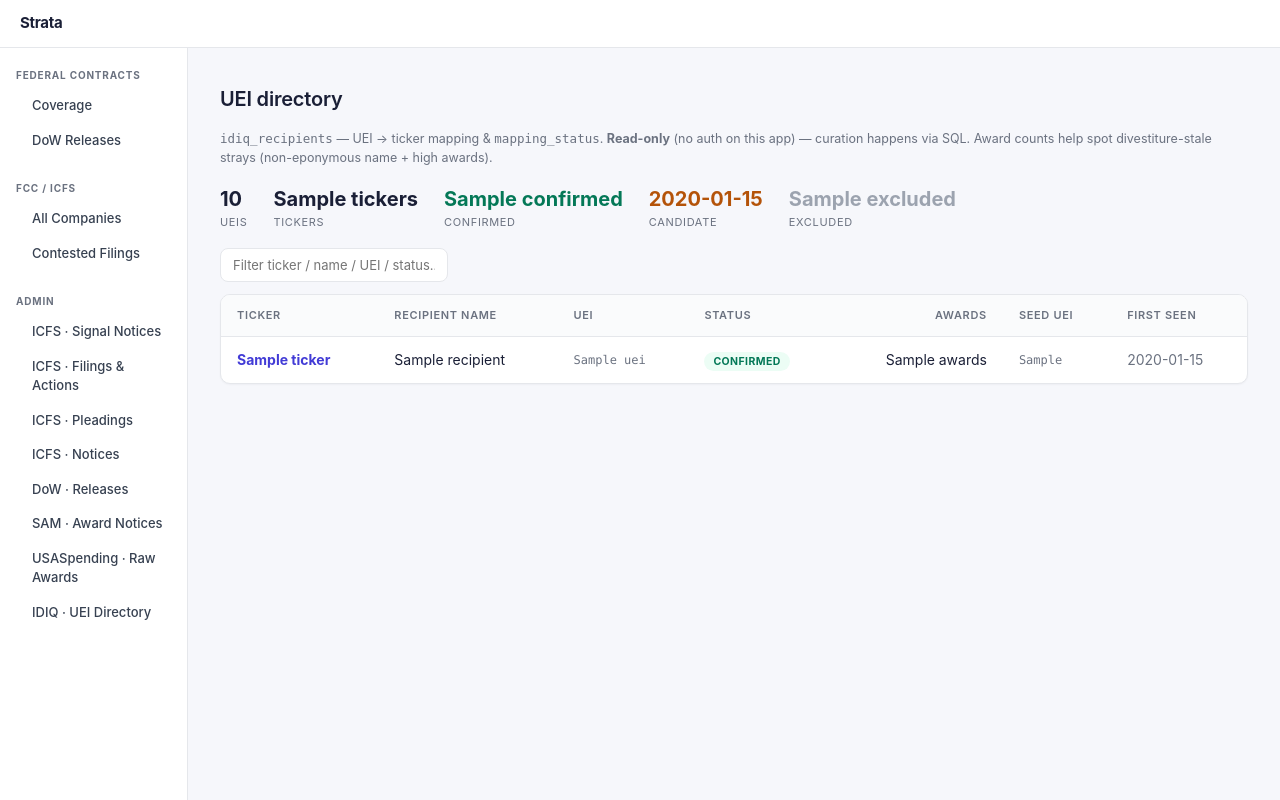
After one commit to brandonorourke/strata, a FastAPI app: template apps/api/templates/idiq_recipients.html in a window 1280 px wide. The commit adds this page. Run offline with FastAPI, Linux system fonts and the light colour scheme; the template is opened without the code that fills it: most values are stand-ins (such as "Sample title", 1, 10 or a date in 2020); parts of the project's set-up code (start-up, migrations or seed data) failed here and were passed over.

Commit message:
IDIQ Recipients page and to build update

```diff
--- a/apps/api/main.py
+++ b/apps/api/main.py
@@ -562,6 +562,45 @@ async def coverage_index(request: Request, sort: str = "undrawn"):
     return templates.TemplateResponse("coverage.html", {
         "request": request, "title": "Coverage — Federal Contracts",
         "companies": companies, "totals": totals, "sort": sort, "today": today,
+    })
+
+
+@app.get("/admin/idiq/recipients")
+async def idiq_recipients_admin(request: Request):
+    """Read-only view of the idiq_recipients UEI→ticker directory + mapping_status.
+    This app has no auth, so it's VIEW-ONLY — curation still happens via SQL. Shows
+    per-UEI award counts so divestiture-stale strays (wrong name + high awards) are spottable."""
+    async with AsyncSessionLocal() as session:
+        recs = list((await session.execute(
+            select(IdiqRecipient).order_by(IdiqRecipient.ticker, IdiqRecipient.mapping_status)
+        )).scalars().all())
+        counts = {}
+        ueis = [r.uei for r in recs]
+        if ueis:
+            for u, c in (await session.execute(
+                select(UsaspendingAward.recipient_uei, func.count())
+                .where(UsaspendingAward.recipient_uei.in_(ueis))
+                .group_by(UsaspendingAward.recipient_uei)
+            )).all():
+                counts[u] = c
+
+    recipients = [{
+        "ticker": r.ticker, "uei": r.uei, "name": r.recipient_name,
+        "status": r.mapping_status, "seed_uei": r.seed_uei,
+        "first_seen": r.first_seen_at, "awards": counts.get(r.uei, 0),
+    } for r in recs]
+    recipients.sort(key=lambda x: (x["ticker"] or "~", x["status"], -x["awards"]))
+
+    summary = {
+        "total": len(recipients),
+        "tickers": len({x["ticker"] for x in recipients if x["ticker"]}),
+        "confirmed": sum(1 for x in recipients if x["status"] == "confirmed"),
+        "candidate": sum(1 for x in recipients if x["status"] == "candidate"),
+        "excluded": sum(1 for x in recipients if x["status"] == "excluded"),
+    }
+    return templates.TemplateResponse("idiq_recipients.html", {
+        "request": request, "title": "IDIQ Recipients — UEI directory",
+        "recipients": recipients, "summary": summary,
     })
 
 
--- a/apps/api/templates/base.html
+++ b/apps/api/templates/base.html
@@ -271,6 +271,7 @@
       <a href="/admin/dow/contracts"   class="nav-item {% if path.startswith('/admin/dow') %}active{% endif %}">DoW · Releases</a>
       <a href="/admin/sam"             class="nav-item {% if path.startswith('/admin/sam') %}active{% endif %}">SAM · Award Notices</a>
       <a href="/usaspending"           class="nav-item {% if path.startswith('/usaspending') %}active{% endif %}">USASpending · Raw Awards</a>
+      <a href="/admin/idiq/recipients" class="nav-item {% if path.startswith('/admin/idiq') %}active{% endif %}">IDIQ · UEI Directory</a>
     </nav>
 
     <main id="main">
--- /dev/null
+++ b/apps/api/templates/idiq_recipients.html
@@ -0,0 +1,79 @@
+{% extends "base.html" %}
+{% block content %}
+<style>
+  .ur-sub { font-size: 12.5px; color: var(--muted); margin: 2px 0 16px; }
+  .ur-kpis { display: flex; gap: 26px; margin: 8px 0 18px; }
+  .ur-kpi .v { font-size: 20px; font-weight: 700; color: var(--ink); }
+  .ur-kpi .l { font-size: 11px; text-transform: uppercase; letter-spacing: 0.06em; color: var(--muted); }
+  .ur-tools { margin-bottom: 12px; }
+  .ur-tools input { flex: 0 0 260px; }
+  table.ur td { vertical-align: middle; }
+  .ur-tk { font-weight: 700; color: var(--accent-dark); }
+  .mono { font-family: "SF Mono", Menlo, Consolas, monospace; font-size: 12px; }
+  .num { text-align: right; font-variant-numeric: tabular-nums; }
+  .muted { color: var(--muted); }
+  .badge { display: inline-block; padding: 2px 9px; border-radius: 999px; font-size: 10.5px;
+           font-weight: 700; text-transform: uppercase; letter-spacing: 0.04em; }
+  .badge.confirmed { background: #ecfdf5; color: #047857; }
+  .badge.candidate { background: #fffbeb; color: #b45309; }
+  .badge.excluded  { background: #f3f4f6; color: #9ca3af; }
+  tr.ex td { opacity: 0.6; }
+</style>
+
+<h2>UEI directory</h2>
+<div class="ur-sub">
+  <code>idiq_recipients</code> — UEI → ticker mapping &amp; <code>mapping_status</code>.
+  <strong>Read-only</strong> (no auth on this app) — curation happens via SQL. Award counts help spot
+  divestiture-stale strays (non-eponymous name + high awards).
+</div>
+
+<div class="ur-kpis">
+  <div class="ur-kpi"><div class="v">{{ summary.total }}</div><div class="l">UEIs</div></div>
+  <div class="ur-kpi"><div class="v">{{ summary.tickers }}</div><div class="l">Tickers</div></div>
+  <div class="ur-kpi"><div class="v" style="color:#047857">{{ summary.confirmed }}</div><div class="l">Confirmed</div></div>
+  <div class="ur-kpi"><div class="v" style="color:#b45309">{{ summary.candidate }}</div><div class="l">Candidate</div></div>
+  <div class="ur-kpi"><div class="v" style="color:#9ca3af">{{ summary.excluded }}</div><div class="l">Excluded</div></div>
+</div>
+
+<div class="ur-tools">
+  <input type="text" id="ur-filter" placeholder="Filter ticker / name / UEI / status…" autocomplete="off">
+</div>
+
+<table class="ur">
+  <thead>
+    <tr>
+      <th>Ticker</th>
+      <th>Recipient name</th>
+      <th>UEI</th>
+      <th>Status</th>
+      <th class="num">Awards</th>
+      <th>Seed UEI</th>
+      <th>First seen</th>
+    </tr>
+  </thead>
+  <tbody>
+    {% for r in recipients %}
+    <tr class="{{ 'ex' if r.status == 'excluded' }}"
+        data-key="{{ (r.ticker or '')|lower }} {{ (r.name or '')|lower }} {{ r.uei|lower }} {{ r.status }}">
+      <td><span class="ur-tk">{{ r.ticker or '—' }}</span></td>
+      <td>{{ r.name or '—' }}</td>
+      <td class="mono muted">{{ r.uei }}</td>
+      <td><span class="badge {{ r.status }}">{{ r.status }}</span></td>
+      <td class="num">{{ r.awards or '—' }}</td>
+      <td class="mono muted">{{ r.seed_uei or '—' }}</td>
+      <td class="muted">{{ r.first_seen.strftime('%Y-%m-%d') if r.first_seen else '—' }}</td>
+    </tr>
+    {% endfor %}
+  </tbody>
+</table>
+
+<script>
+  const f = document.getElementById('ur-filter');
+  f.addEventListener('input', () => {
+    const q = f.value.trim().toLowerCase();
+    document.querySelectorAll('table.ur tbody tr').forEach(tr => {
+      tr.style.display = tr.dataset.key.includes(q) ? '' : 'none';
+    });
+  });
+</script>
+{% endblock %}
```
Also changed, not shown: docs/to_build.md (+11 -0 lines).
